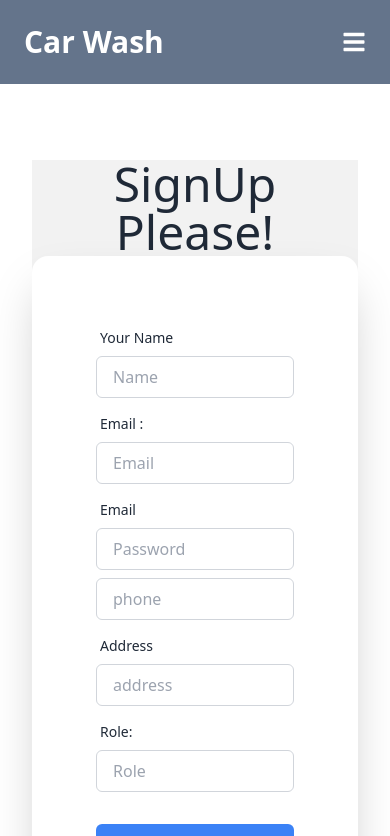
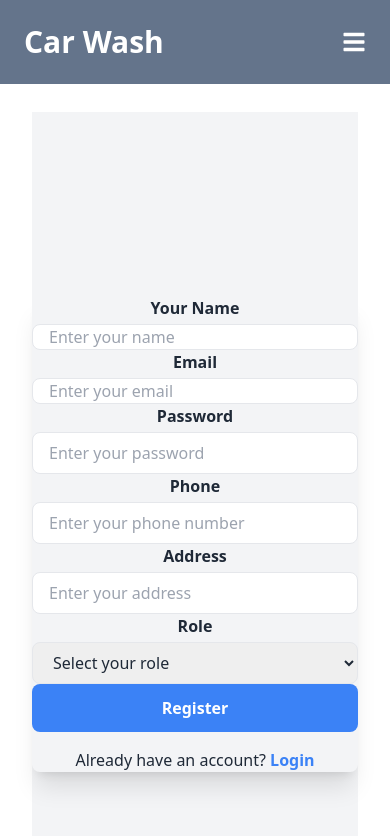
Before and after one commit to azir9200/car-wash-client, a React (Vite) app: page /register in a window 390 px wide. Shown: the top 836 px of the page. Built offline with nearby package versions, Linux system fonts and the light colour scheme.

Commit message:
created reviews section

```diff
--- /dev/null
+++ b/src/components/ShareHome/Reviews.tsx
@@ -0,0 +1,118 @@
+/* eslint-disable @typescript-eslint/no-explicit-any */
+
+import {
+  useCreteReviewMutation,
+  useGetAllReviewQuery,
+} from "@/redux/Api/reviewApi";
+import { useState } from "react";
+import { useSelector } from "react-redux";
+
+const Reviews = () => {
+  const [rating, setRating] = useState(0);
+  const [feedback, setFeedback] = useState("");
+  const { data: reviews } = useGetAllReviewQuery(undefined);
+  const [submitReview] = useCreteReviewMutation();
+  const user = useSelector((state: any) => state.user);
+
+  const handleReviewSubmit = async () => {
+    if (!user?.token) return alert("Please log in to submit a review.");
+
+    try {
+      await submitReview({ rating, feedback, userId: user.id });
+      setFeedback("");
+      setRating(0);
+    } catch (error) {
+      console.error("Error submitting review", error);
+    }
+  };
+
+  return (
+    <div className="bg-gray-100 p-8">
+      <h2 className="text-2xl font-semibold">Leave a Review</h2>
+
+      {!user?.token && (
+        <div className="bg-black bg-opacity-50 p-4 mt-4 text-center">
+          <p className="text-white">You must log in to leave a review</p>
+          <button
+            className="text-blue-500 hover:text-blue-700"
+            onClick={() => (window.location.href = "/login")}
+          >
+            Log in
+          </button>
+        </div>
+      )}
+
+      {user?.token && (
+        <div className="mt-4">
+          <textarea
+            className="w-full p-2 border border-gray-300 rounded-md"
+            placeholder="Write your feedback here..."
+            value={feedback}
+            onChange={(e) => setFeedback(e.target.value)}
+          />
+          <div className="mt-4">
+            <label className="text-lg">Rating: </label>
+            <div className="inline-block ml-2">
+              {[1, 2, 3, 4, 5].map((star) => (
+                <span
+                  key={star}
+                  className={`cursor-pointer ${
+                    star <= rating ? "text-yellow-400" : "text-gray-400"
+                  }`}
+                  onClick={() => setRating(star)}
+                >
+                  ★
+                </span>
+              ))}
+            </div>
+          </div>
+          <button
+            className="mt-4 bg-blue-500 text-white py-2 px-4 rounded-md"
+            onClick={handleReviewSubmit}
+          >
+            Submit Review
+          </button>
+        </div>
+      )}
+
+      <div className="mt-8">
+        <h3 className="text-xl font-semibold">Latest Reviews</h3>
+        {reviews?.length ? (
+          reviews.slice(0, 2).map((review: any) => (
+            <div key={review.id} className="mt-4">
+              <p className="text-lg font-bold">{review.userName}</p>
+              <p className="text-sm text-gray-600">{review.feedback}</p>
+              <div className="text-yellow-400">
+                {"★".repeat(review.rating)}{" "}
+                <span className="text-gray-500">({review.rating}/5)</span>
+              </div>
+            </div>
+          ))
+        ) : (
+          <p>No reviews yet.</p>
+        )}
+        <button
+          className="mt-4 text-blue-500 hover:text-blue-700"
+          onClick={() => (window.location.href = "/reviews")}
+        >
+          See All Reviews
+        </button>
+      </div>
+
+      <div className="mt-8">
+        <p className="text-lg font-semibold">Overall Rating: </p>
+        <p className="text-2xl text-yellow-400">
+          {reviews?.length
+            ? (
+                reviews.reduce((acc, review) => acc + review.rating, 0) /
+                reviews.length
+              ).toFixed(1)
+            : "No ratings yet"}
+          /5
+        </p>
+      </div>
+    </div>
+  );
+};
+
+export default Reviews;
--- a/src/components/reviews/ReviewCard.tsx
+++ b/src/components/reviews/ReviewCard.tsx
@@ -1,24 +1,24 @@
-const Review = ({ review }) => {
-  const { userName, rating, description, date } = review;
+// const Review = ({ review }) => {
+//   const { userName, rating, description, date } = review;
 
-  // Render stars using Unicode characters
-  const renderStars = (rating: number) => {
-    const filledStars = "★".repeat(rating);
-    const emptyStars = "☆".repeat(5 - rating);
-    return filledStars + emptyStars;
-  };
+//   // Render stars using Unicode characters
+//   const renderStars = (rating: number) => {
+//     const filledStars = "★".repeat(rating);
+//     const emptyStars = "☆".repeat(5 - rating);
+//     return filledStars + emptyStars;
+//   };
 
-  return (
-    <div className="bg-white shadow-md rounded-lg p-6 mb-4">
-      <div className="flex items-center justify-between">
-        <h3 className="text-lg font-semibold">{userName}</h3>
-        <span className="text-sm text-gray-500">{date}</span>
-      </div>
+//   return (
+//     <div className="bg-white shadow-md rounded-lg p-6 mb-4">
+//       <div className="flex items-center justify-between">
+//         <h3 className="text-lg font-semibold">{userName}</h3>
+//         <span className="text-sm text-gray-500">{date}</span>
+//       </div>
 
-      <div className="mt-2 text-yellow-500 text-lg">{renderStars(rating)}</div>
-      <p className="text-xl italic font-bold ">"-- {description} --"</p>
-    </div>
-  );
-};
+//       <div className="mt-2 text-yellow-500 text-lg">{renderStars(rating)}</div>
+//       <p className="text-xl italic font-bold ">"-- {description} --"</p>
+//     </div>
+//   );
+// };
 
-export default Review;
+// export default Review;
--- a/src/components/reviews/Reviews.tsx
+++ b/src/components/reviews/Reviews.tsx
@@ -1,26 +1,26 @@
-import getAllReviews from "./data";
-import ReviewCard from "./ReviewCard";
+// import getAllReviews from "./data";
+// import ReviewCard from "./ReviewCard";
 
-const Reviews = () => {
-  const allReviews = getAllReviews();
+// const Reviews = () => {
+//   const allReviews = getAllReviews();
 
-  const reviews = allReviews.slice(0, 5);
+//   const reviews = allReviews.slice(0, 5);
 
-  return (
-    <div className="border">
-      <h2 className="text-4xl text-center mt-8">
-        Feedback from our customer .
-      </h2>
+//   return (
+//     <div className="border">
+//       <h2 className="text-4xl text-center mt-8">
+//         Feedback from our customer .
+//       </h2>
 
-      <div className="grid grid-cols-1 md:grid-cols-2 ">
-        {reviews.map((review) => (
-          <ReviewCard key={review.id} review={review}>
-            {" "}
-          </ReviewCard>
-        ))}
-      </div>
-    </div>
-  );
-};
+//       <div className="grid grid-cols-1 md:grid-cols-2 ">
+//         {reviews.map((review) => (
+//           <ReviewCard key={review.id} review={review}>
+//             {" "}
+//           </ReviewCard>
+//         ))}
+//       </div>
+//     </div>
+//   );
+// };
 
-export default Reviews;
+// export default Reviews;
--- a/src/pages/Home/Home.tsx
+++ b/src/pages/Home/Home.tsx
@@ -1,7 +1,7 @@
-import Reviews from "@/components/reviews/Reviews";
 import Banner from "@/components/ShareHome/Banner";
 import DynamicBooking from "@/components/ShareHome/DynamicBooking";
 import FeaturedServices from "@/components/ShareHome/FeaturedServices";
+import Reviews from "@/components/ShareHome/Reviews";
 
 const Home = () => {
   return (
--- a/src/pages/Services/serviceDetails.tsx
+++ b/src/pages/Services/serviceDetails.tsx
@@ -18,11 +18,12 @@
 
 
 // src/pages/ServiceDetails.tsx
+import { RootState } from "@/redux/store";
 import React, { useEffect, useState } from "react";
 import { useDispatch, useSelector } from "react-redux";
-import { fetchServiceDetails } from "../store/slices/serviceSlice";
+// import { fetchServiceDetails } from "../store/slices/serviceSlice";
 import { useParams } from "react-router-dom";
-import { RootState } from "../store";
+// import { RootState } from "../store";
 
 const ServiceDetails: React.FC = () => {
   const { serviceId } = useParams<{ serviceId: string }>(); // Get serviceId from URL params
--- a/src/pages/Users/Login.tsx
+++ b/src/pages/Users/Login.tsx
@@ -115,9 +115,12 @@ const Login = () => {
             </Link>
           </p>
         </div>
-        {/* <div className="text-center border  md:w-1/2 ">
-          <SocialLogin></SocialLogin>
-        </div> */}
+        <div className="text-center border  md:w-1/2 ">
+          <img
+            src="https://i.ibb.co/Kbt6HR3/istockphoto-1138947293-1024x1024.jpg"
+            alt="image"
+          />
+        </div>
       </div>
     </div>
   );
--- a/src/pages/Users/Register.tsx
+++ b/src/pages/Users/Register.tsx
@@ -18,148 +18,125 @@ const Register: React.FC = () => {
   );
 
   const [signUp, { isError, isSuccess }] = useSignUpMutation();
-  // const navigate = useNavigate();
-  // const location = useLocation();
 
   const handleSubmit = async (e: React.FormEvent) => {
     e.preventDefault();
     const user = await signUp({ name, email, role, phone, address, password });
     console.log("user=>", user);
-    if (isSuccess) {
-      // Show success toast
+    if (user || isSuccess) {
       Swal.fire({
         position: "top-end",
         icon: "success",
-        title: "Your work has been saved",
+        title: "Registration successful!",
         showConfirmButton: false,
         timer: 1500,
       });
     } else if (isError) {
-      // Show error toast
-      // toast.error("Registration failed! Please try again.", {
-      //   className: "custom-toast-error",
-      // });
+      Swal.fire({
+        position: "top-end",
+        icon: "error",
+        title: "Registration failed! Please try again.",
+        showConfirmButton: false,
+        timer: 1500,
+      });
     }
   };
 
-  // const from = location.state?.from?.pathname || "/";
-
   return (
-    <>
-      <div className=" bg-base-200">
-        <div>
-          <h1 className="text-5xl mt-12 text-center font-2xl">
-            SignUp Please!
-          </h1>
-        </div>
-        <div className=" lg:flex">
-          <div className="card px-8 md:w-1/2  shadow-2xl bg-base-100">
-            <form onSubmit={handleSubmit} className="card-body">
+    <div className="min-h-screen flex">
+      {/* Left Side (Form) */}
+      <div className="w-full lg:w-1/2 flex items-center justify-center  bg-gray-100">
+        <div className=" w-full py-0 rounded-lg shadow-xl ">
+          <form onSubmit={handleSubmit} className="">
             <div className="form-control">
-                <label className="label">
-                  <span className="label-text">Your Name</span>
-                </label>
+              <label className="block mb-1 font-semibold">Your Name</label>
               <input
                 type="text"
-                  className="w-full px-4 py-2 border border-gray-300 rounded-md focus:outline-none focus:ring-2 focus:ring-blue-500"
-                  placeholder="Name"
+                className="w-full px-4  border rounded-lg focus:outline-none focus:ring-2 focus:ring-blue-500"
+                placeholder="Enter your name"
                 value={name}
                 onChange={(e) => dispatch(setName(e.target.value))}
               />
-                {/* {error.name && (
-                  <span className="text-red-700">Name field is required</span>
-                )} */}
             </div>
-
             <div className="form-control">
-                <label className="label">
-                  <span className="label-text">Email :</span>
-                </label>
+              <label className="block mb-1 font-semibold">Email</label>
               <input
                 type="email"
-                  className="w-full px-4 py-2 border border-gray-300 rounded-md focus:outline-none focus:ring-2 focus:ring-blue-500"
-                  placeholder="Email"
+                className="w-full px-4  border rounded-lg focus:outline-none focus:ring-2 focus:ring-blue-500"
+                placeholder="Enter your email"
                 value={email}
                 onChange={(e) => dispatch(setEmail(e.target.value))}
               />
-                {/* {errors.email && (
-                  <span className="text-red-700">Photo URL is required</span>
-                )} */}
             </div>
-
             <div className="form-control">
-                <label className="label">
-                  <span className="label-text">Email</span>
-                </label>
+              <label className="block mb-1 font-semibold">Password</label>
               <input
                 type="password"
-                  className="w-full px-4 py-2 border border-gray-300 rounded-md focus:outline-none focus:ring-2 focus:ring-blue-500"
-                  placeholder="Password"
+                className="w-full px-4 py-2 border rounded-lg focus:outline-none focus:ring-2 focus:ring-blue-500"
+                placeholder="Enter your password"
                 value={password}
                 onChange={(e) => dispatch(setPassword(e.target.value))}
               />
-                {/* {errors.password && (
-                  <p className="text-red-700">Email field is required</p>
-                )} */}
             </div>
-              <div>
+            <div className="form-control">
+              <label className="block mb-1 font-semibold">Phone</label>
               <input
                 type="text"
-                  className="w-full px-4 py-2 border border-gray-300 rounded-md focus:outline-none focus:ring-2 focus:ring-blue-500"
-                  placeholder="phone"
+                className="w-full px-4 py-2 border rounded-lg focus:outline-none focus:ring-2 focus:ring-blue-500"
+                placeholder="Enter your phone number"
                 value={phone}
                 onChange={(e) => dispatch(setPhone(e.target.value))}
               />
             </div>
-
             <div className="form-control">
-                <label className="label">
-                  <span className="label-text">Address</span>
-                </label>
+              <label className="block mb-1 font-semibold">Address</label>
               <input
                 type="text"
-                  className="w-full px-4 py-2 border border-gray-300 rounded-md focus:outline-none focus:ring-2 focus:ring-blue-500"
-                  placeholder="address"
+                className="w-full px-4 py-2 border rounded-lg focus:outline-none focus:ring-2 focus:ring-blue-500"
+                placeholder="Enter your address"
                 value={address}
                 onChange={(e) => dispatch(setAddress(e.target.value))}
               />
             </div>
             <div className="form-control">
-                <label className="label">
-                  <span className="label-text">Role:</span>
-                </label>
-                <input
-                  type="text"
-                  id="role"
-                  className="w-full px-4 py-2 border border-gray-300 rounded-md focus:outline-none focus:ring-2 focus:ring-blue-500"
-                  placeholder="Role"
+              <label className="block mb-1 font-semibold">Role</label>
+              <select
+                className="w-full px-4 py-2 border rounded-lg focus:outline-none focus:ring-2 focus:ring-blue-500"
                 value={role}
                 onChange={(e) => dispatch(setRole(e.target.value))}
-                />
+              >
+                <option value="">Select your role</option>
+                <option value="User">User</option>
+                <option value="Admin">Admin</option>
+              </select>
             </div>
-
-              <div className="form-control mt-6">
+            <div>
               <button
                 type="submit"
-                  className="w-full px-4 py-2 bg-blue-500 text-white font-semibold rounded-md hover:bg-blue-600 focus:outline-none focus:ring-2 focus:ring-blue-500"
+                className="w-full py-3 bg-blue-500 text-white font-semibold rounded-lg hover:bg-blue-600 focus:outline-none focus:ring-2 focus:ring-blue-500"
               >
                 Register
               </button>
             </div>
           </form>
-            <p className="px-10">
-              <Link to="/login">
-                {" "}
-                <div className="text-center text-lg">
-                  Already have an account ?{" "}
-                  <span className="font-bold text-amber-800">Login</span>
-                </div>
+          <p className="text-center mt-4">
+            Already have an account?{" "}
+            <Link to="/login" className="text-blue-500 font-semibold">
+              Login
             </Link>
           </p>
         </div>
       </div>
+
+      {/* Right Side (Image) */}
+      <div className="hidden lg:flex w-1/2">
+        <img
+          src="https://i.ibb.co/tCGG7fq/istockphoto-905301022-1024x1024.jpg"
+          alt="Register"
+          className="object-cover w-full h-full"
+        />
       </div>
-    </>
+    </div>
   );
 };
 
--- a/src/redux/Api/authApi.ts
+++ b/src/redux/Api/authApi.ts
@@ -4,7 +4,7 @@ const authApi = baseApi.injectEndpoints({
   endpoints: (builder) => ({
     signUp: builder.mutation({
       query: (userInfo) => ({
-        url: "/user/register",
+        url: "/auth/signup",
         method: "POST",
         body: userInfo,
       }),
@@ -25,4 +25,5 @@ const authApi = baseApi.injectEndpoints({
     }),
   }),
 });
-export const { useSignUpMutation, useLoginMutation, useGetMeMutation } = authApi;
+export const { useSignUpMutation, useLoginMutation, useGetMeMutation } =
+  authApi;
--- /dev/null
+++ b/src/redux/Api/reviewApi.ts
@@ -0,0 +1,35 @@
+import { baseApi } from "./baseApi";
+
+const serviceApi = baseApi.injectEndpoints({
+  endpoints: (builder) => ({
+    creteReview: builder.mutation({
+      query: (data) => {
+        return {
+          method: "POST",
+          url: `/review/create`,
+          body: data,
+        };
+      },
+    }),
+    //get service api
+    getAllReview: builder.query({
+      query: () => ({
+        url: "/review",
+        method: "GET",
+      }),
+    }),
+       // Fetch a single product by ID
+       getReviewDetails: builder.query({
+        query: (id: string) => ({
+          url: `/review/${id}`,
+          method: "GET",
+        }),
+      }),
+  }),
+});
+export const {
+     useCreteReviewMutation,
+     useGetAllReviewQuery,
+     useGetReviewDetailsQuery,
+
+ } = serviceApi;
--- /dev/null
+++ b/src/redux/features/reviewSlice.ts
@@ -0,0 +1,23 @@
+import { createSlice, PayloadAction } from "@reduxjs/toolkit";
+
+const initialState = {
+  userId: "",
+  rating: "",
+  comment: "",
+};
+
+const reviewSlice = createSlice({
+  name: "review",
+  initialState,
+  reducers: {
+    setRating: (state, action: PayloadAction<string>) => {
+      state.rating = action.payload;
+    },
+    setComment: (state, action: PayloadAction<string>) => {
+      state.comment = action.payload;
+    },
+  },
+});
+
+export const { setRating, setComment } = reviewSlice.actions;
+export default reviewSlice.reducer;
```
Lines whose indentation alone changed are shown as unchanged.
